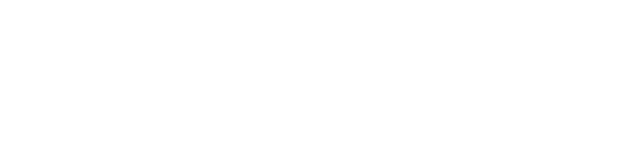
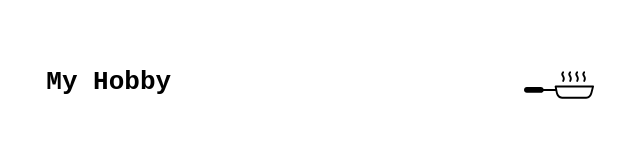
Before and after one commit to CeciliaL1/git-my-hobby, a website built with Vite: page index.html in a window 1280 px wide. Shown: the whole page, without its empty margins (320-960 px from the left). Built offline with nearby package versions, Linux system fonts and the light colour scheme.

Commit message:
:sparkles: add header and svg

```diff
--- a/index.html
+++ b/index.html
@@ -2,7 +2,7 @@
 <html lang="en">
   <head>
     <meta charset="UTF-8" />
-    <link rel="icon" type="image/svg+xml" href="/vite.svg" />
+    <link rel="icon" type="image/svg+xml" href="/cookingSvg.svg" />
     <meta name="viewport" content="width=device-width, initial-scale=1.0" />
     <title>My hobby</title>
 
--- /dev/null
+++ b/src/generateHeader.ts
@@ -0,0 +1,19 @@
+
+import { app } from './main'
+
+
+export const generateHTMLHeader = ():void => {
+
+    let headerDiv = document.createElement('div')
+    headerDiv.setAttribute('class', 'header-div')
+
+    let heading = document.createElement('h1')
+    heading.textContent = 'My Hobby';
+
+    let headerSvg = document.createElement('img');
+    headerSvg.src = './public/cookingSvg.svg'
+    headerSvg.setAttribute('class', 'cooking-svg')
+
+    headerDiv.append(heading, headerSvg)
+    app.appendChild(headerDiv)
+}
--- a/src/main.ts
+++ b/src/main.ts
@@ -1 +1,7 @@
 import './styles/style.css'
+
+import { generateHTMLHeader } from './generateHeader'
+
+export let app = document.querySelector('#app') as HTMLDivElement || null
+
+generateHTMLHeader()
--- a/src/styles/style.scss
+++ b/src/styles/style.scss
@@ -0,0 +1,21 @@
+* {
+    margin: 0;
+    box-sizing: border-box;
+}
+
+#app {
+    font-family: monospace;
+    max-width: 900px;
+    margin: auto;
+
+    .header-div {
+        display: flex;
+        flex-direction: row;
+        justify-content: space-around;
+        margin-top: 50px;
+
+        h1 {
+            margin-top: 17px;
+        }
+    }
+}
```
Also changed, not shown: public/cookingSvg.svg (added), src/styles/style.css.
